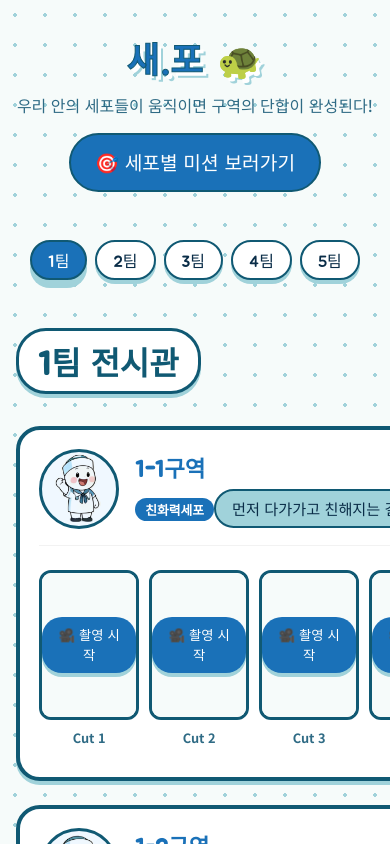
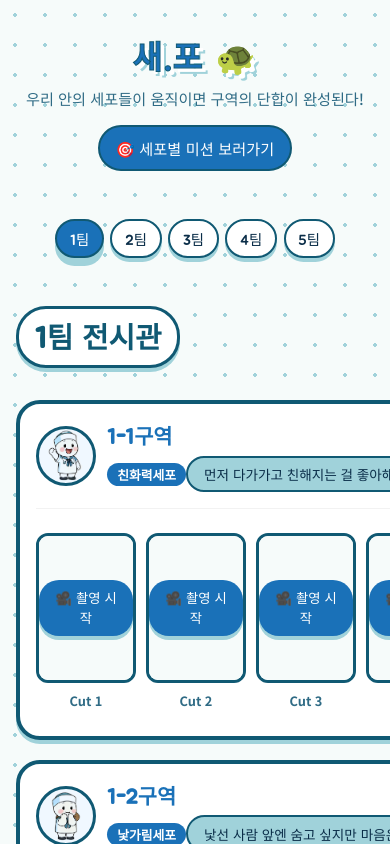
Before and after one commit to sojeong-im/saebugi-saepo, a React (Vite) app: page / in a window 390 px wide. Shown: the top 844 px of the page. Built offline with nearby package versions, Linux system fonts and the light colour scheme.

Commit message:
Comprehensive mobile layout fixes for all pages

```diff
--- a/src/index.css
+++ b/src/index.css
@@ -55,6 +55,8 @@ body {
   text-shadow: 4px 4px 0px white, 6px 6px 0px var(--accent-color);
   margin-bottom: 0.5rem;
   letter-spacing: 2px;
+  word-break: keep-all;
+  overflow-wrap: break-word;
 }
 
 .subtitle {
@@ -286,21 +288,27 @@ body {
 
 /* Responsive */
 @media (max-width: 768px) {
-  .app-container { padding: 1rem; }
-  .logo { font-size: 2.8rem; -webkit-text-stroke: 1px var(--border-color); }
-  .subtitle { font-size: 1rem; }
-  .team-tab { font-size: 1.1rem; padding: 0.5rem 1.2rem; }
-  .team-title { font-size: 2rem; padding: 0.4rem 1.2rem; }
-  .zones-grid { grid-template-columns: 1fr; gap: 1.5rem; }
-  .zone-card { padding: 1.2rem; }
-  .cell-avatar-container { width: 80px; height: 80px; }
-  .zone-name { font-size: 1.4rem; }
+  .app-container { padding: 1rem 0.8rem; }
+  .logo { font-size: 2.6rem; -webkit-text-stroke: 1px var(--border-color); }
+  .subtitle { font-size: 0.95rem; }
+  .team-tab { font-size: 1rem; padding: 0.5rem 1rem; }
+  .team-title { font-size: 1.8rem; padding: 0.4rem 1rem; }
+  .zones-grid { grid-template-columns: 1fr; gap: 1.2rem; }
+  .zone-card { padding: 1rem; }
+  .cell-avatar-container { width: 70px; height: 70px; flex-shrink: 0; }
+  .zone-name { font-size: 1.3rem; }
+  .zone-story { font-size: 0.85rem; }
+  .modal-footer { flex-direction: column; gap: 0.7rem; }
+  .modal-btn { font-size: 1rem; padding: 0.8rem; }
+  .modal-header h3 { font-size: 1.2rem; }
 }
 
 @media (max-width: 480px) {
-  .logo { font-size: 2.2rem; }
-  .team-nav { gap: 0.5rem; }
-  .team-tab { font-size: 1rem; padding: 0.4rem 1rem; border-width: 2px; }
+  .logo { font-size: 2rem; }
+  .team-nav { gap: 0.4rem; }
+  .team-tab { font-size: 0.9rem; padding: 0.4rem 0.8rem; border-width: 2px; }
+  .zone-header { gap: 0.7rem; }
+  .cell-avatar-container { width: 60px; height: 60px; }
 }
 
 /* Recording Feature Styles */
--- a/src/pages/AdminPage.css
+++ b/src/pages/AdminPage.css
@@ -226,8 +226,22 @@
 
 /* Mobile Responsiveness */
 @media (max-width: 768px) {
-  .admin-header { padding: 1.5rem 1rem; margin-bottom: 2rem; }
+  .admin-header { padding: 1.2rem 0.8rem; margin-bottom: 1.5rem; }
   .admin-title { font-size: 1.8rem; }
-  .admin-team-title { font-size: 1.5rem; }
-  .admin-zone-grid { grid-template-columns: 1fr; gap: 1rem; }
+  .admin-team-title { font-size: 1.3rem; }
+  .admin-zone-grid { grid-template-columns: 1fr; gap: 0.8rem; }
+  .admin-summary-grid { grid-template-columns: repeat(3, 1fr); gap: 0.5rem; }
+  .summary-value { font-size: 1.4rem; }
+  .summary-label { font-size: 0.75rem; }
+  .admin-meta-info { flex-direction: column; gap: 0.3rem; }
+  .mission-link-btn { font-size: 0.95rem; padding: 0.6rem 1rem; }
 }
+
+@media (max-width: 480px) {
+  .admin-title { font-size: 1.5rem; }
+  .admin-summary-grid { gap: 0.4rem; }
+  .summary-item { padding: 0.7rem 0.5rem; }
+  .summary-value { font-size: 1.2rem; }
+  .admin-zone-name { font-size: 0.95rem; }
+  .admin-zone-count { font-size: 0.9rem; }
+}
--- a/src/pages/MissionPage.css
+++ b/src/pages/MissionPage.css
@@ -89,9 +89,10 @@
 
 .header-buttons {
   display: flex;
-  gap: 1rem;
+  gap: 0.6rem;
   justify-content: center;
   margin-top: 1rem;
+  flex-wrap: wrap;
 }
 
 /* Team done state */
@@ -416,8 +417,8 @@
 
 /* Mobile Responsiveness */
 @media (max-width: 768px) {
-  .selection-grid { grid-template-columns: repeat(2, 1fr); gap: 1rem; }
-  .selection-card { padding: 1.5rem 0.5rem; font-size: 1.2rem; }
+  .selection-grid { grid-template-columns: repeat(2, 1fr); gap: 0.8rem; }
+  .selection-card { padding: 1.2rem 0.5rem; font-size: 1.1rem; border-width: 2px; }
   .mission-grid { grid-template-columns: 1fr; gap: 1rem; }
   .mission-card { padding: 1.2rem; padding-top: 1.8rem; }
   .mission-avatar-container { width: 100px; height: 100px; }
@@ -425,14 +426,18 @@
   .hatch-wrapper { width: 100px; height: 100px; }
   .mission-info h3 { font-size: 1.3rem; }
   .mission-desc { font-size: 0.9rem; }
-  .mission-status { font-size: 1.1rem; }
-  .victory-banner { font-size: 1.5rem; padding: 1rem; }
-  .progress-section { padding: 1rem; }
-  .progress-label { font-size: 1rem; }
+  .mission-status { font-size: 1rem; }
+  .victory-banner { font-size: 1.3rem; padding: 1rem; }
+  .progress-section { padding: 0.9rem; }
+  .progress-label { font-size: 0.95rem; }
+  .mission-link-btn { font-size: 0.95rem; padding: 0.6rem 1.1rem; }
+  .header-buttons { gap: 0.4rem; }
 }
 
 @media (max-width: 480px) {
   .selection-grid { grid-template-columns: repeat(2, 1fr); }
   .selection-card { font-size: 1rem; border-width: 2px; }
-  .logo { font-size: 2.2rem; }
+  .logo { font-size: 2rem; }
+  .mission-num { font-size: 0.85rem; padding: 3px 8px; }
+  .mission-link-btn { font-size: 0.85rem; padding: 0.5rem 0.9rem; }
 }
```
